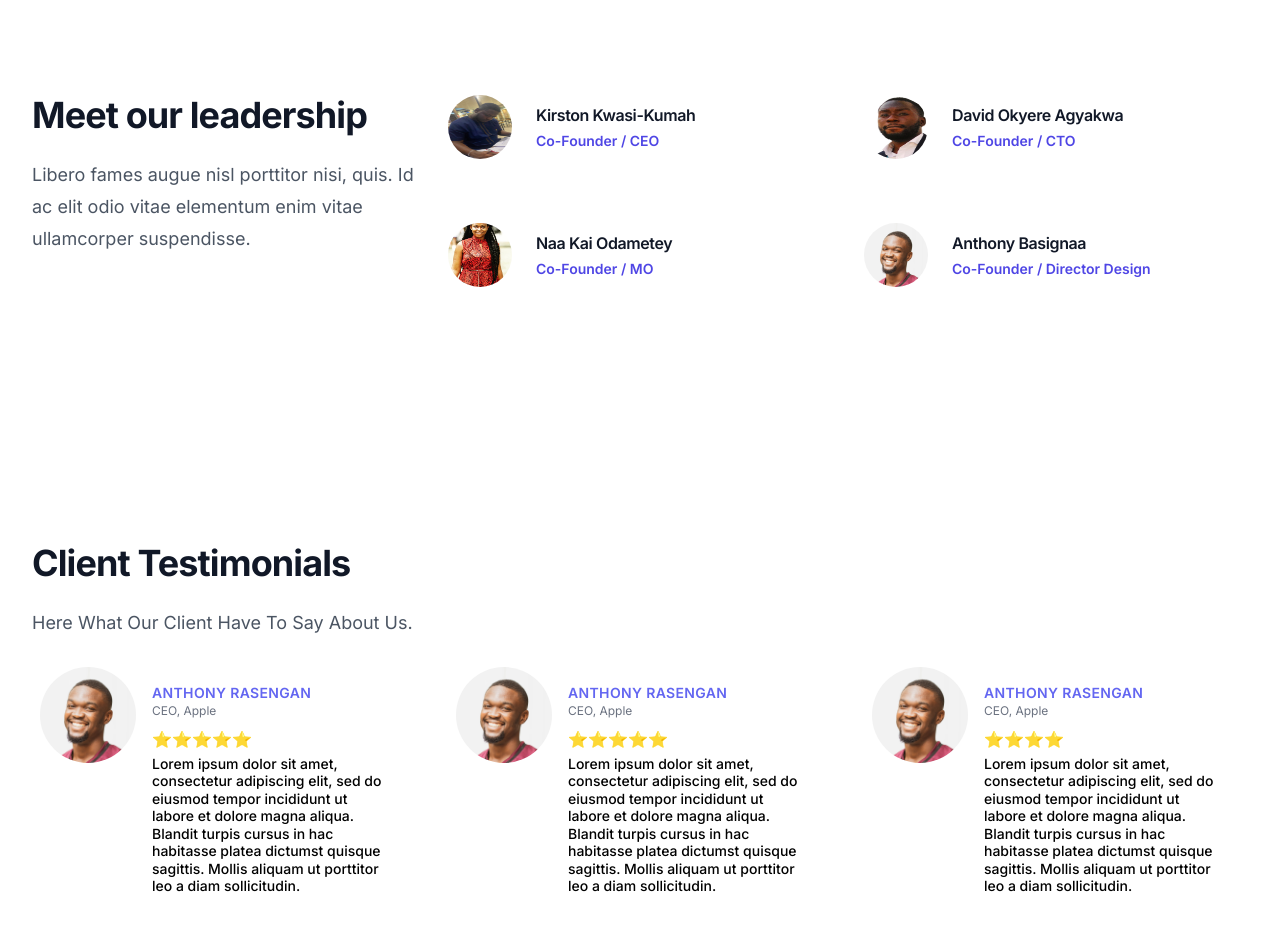
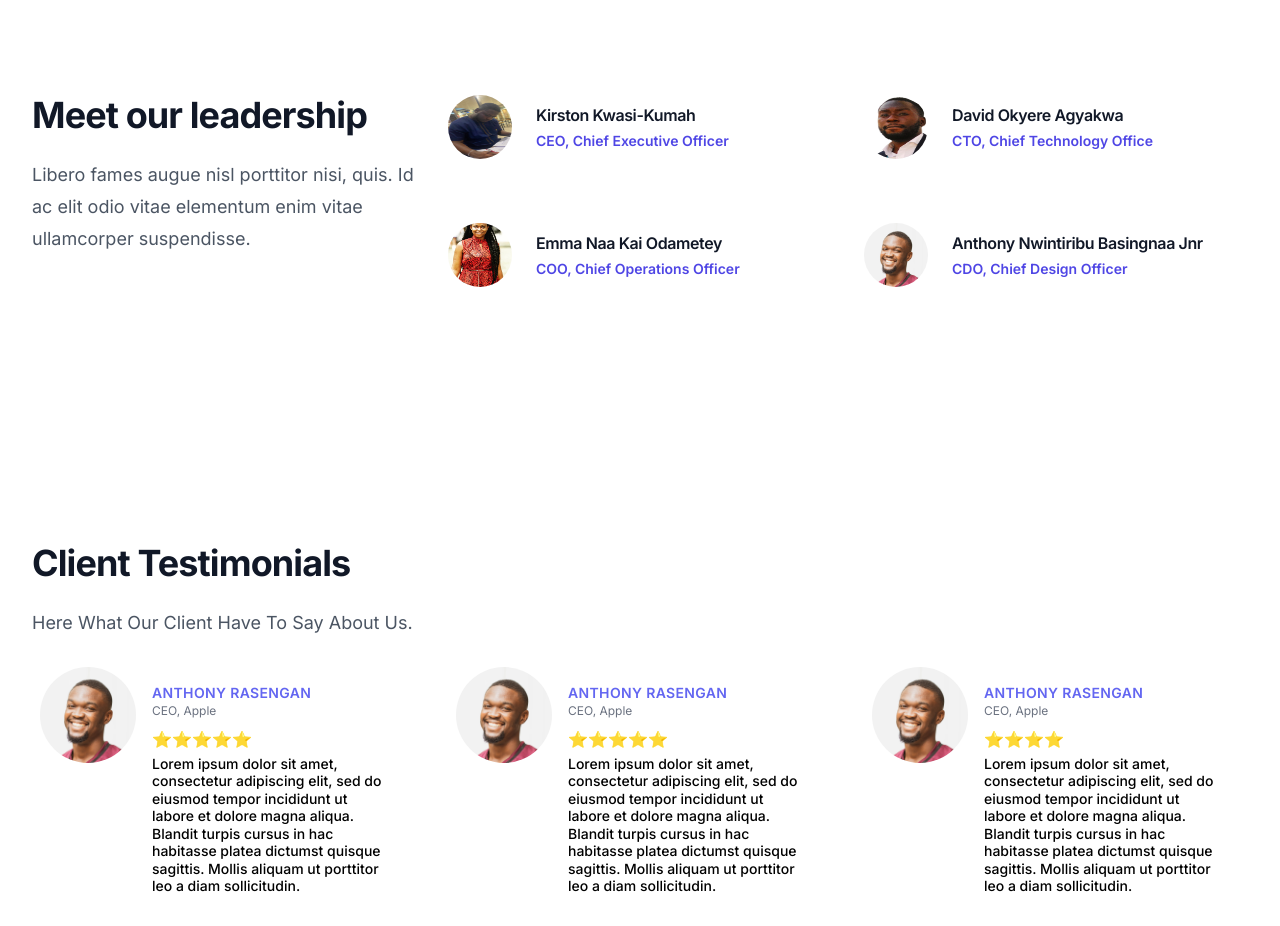
Before and after one commit to Centient-Technologies/Centient-Technologies, a Next.js app: page / in a window 1280 px wide. Shown: the part 860-1786 px from the top of the page. Built offline with nearby package versions, Linux system fonts and the light colour scheme.

Commit message:
changed company leadership info

```diff
--- a/app/about/components/CompanyManagementSection.tsx
+++ b/app/about/components/CompanyManagementSection.tsx
@@ -9,10 +9,10 @@ const CompanyManagementSection = () => {
                     <p className="mt-6 text-lg leading-8 text-gray-600">Libero fames augue nisl porttitor nisi, quis. Id ac elit odio vitae elementum enim vitae ullamcorper suspendisse.</p>
                 </div>
                 <ul role="list" className="grid gap-x-8 gap-y-12 sm:grid-cols-2 sm:gap-y-16 xl:col-span-2">
-                    <TeamMember name="Kirston Kwasi-Kumah" position="Co-Founder / CEO" imgSrc="/images/kirston.jpg">{ }</TeamMember>
-                    <TeamMember name="David Okyere Agyakwa" position="Co-Founder / CTO" imgSrc="/images/dave.jpg">{ }</TeamMember>
-                    <TeamMember name="Naa Kai Odametey" position="Co-Founder / MO" imgSrc="/images/naa.jpg">{ }</TeamMember>
-                    <TeamMember name="Anthony Basignaa" position="Co-Founder / Director Design" imgSrc="/images/anthony.JPG">{ }</TeamMember>
+                    <TeamMember name="Kirston Kwasi-Kumah" position="CEO, Chief Executive Officer" imgSrc="/images/kirston.jpg">{ }</TeamMember>
+                    <TeamMember name="David Okyere Agyakwa" position="CTO, Chief Technology Office" imgSrc="/images/dave.jpg">{ }</TeamMember>
+                    <TeamMember name="Emma Naa Kai Odametey" position="COO, Chief Operations Officer" imgSrc="/images/naa.jpg">{ }</TeamMember>
+                    <TeamMember name="Anthony Nwintiribu Basingnaa Jnr" position="CDO, Chief Design Officer" imgSrc="/images/anthony.JPG">{ }</TeamMember>
                     {/* <!-- More people... --> */}
                 </ul>
             </div>
```
